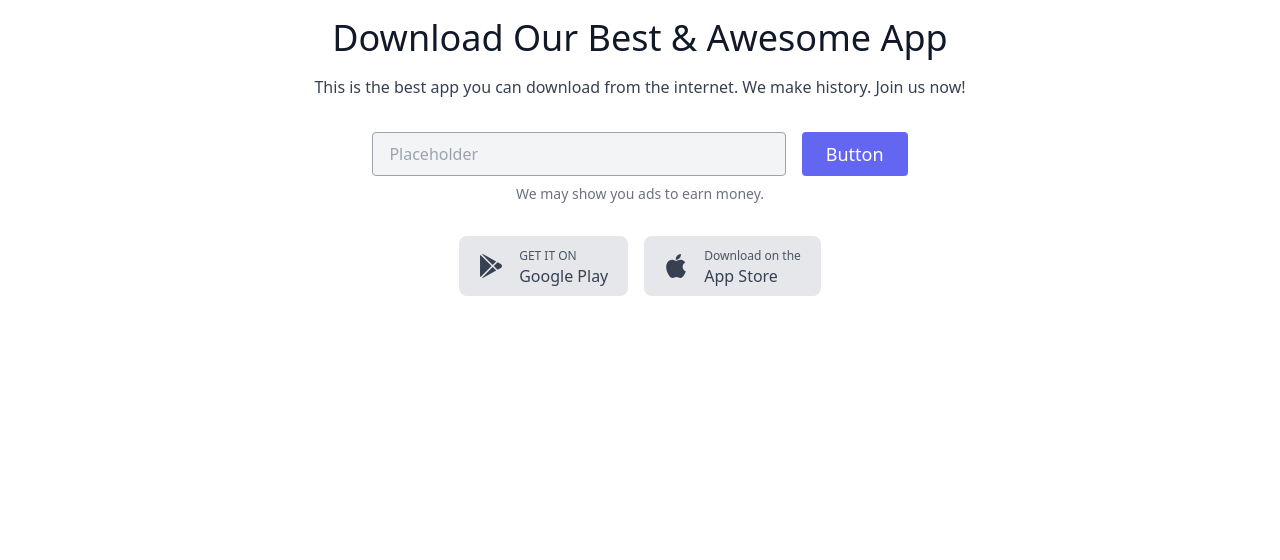
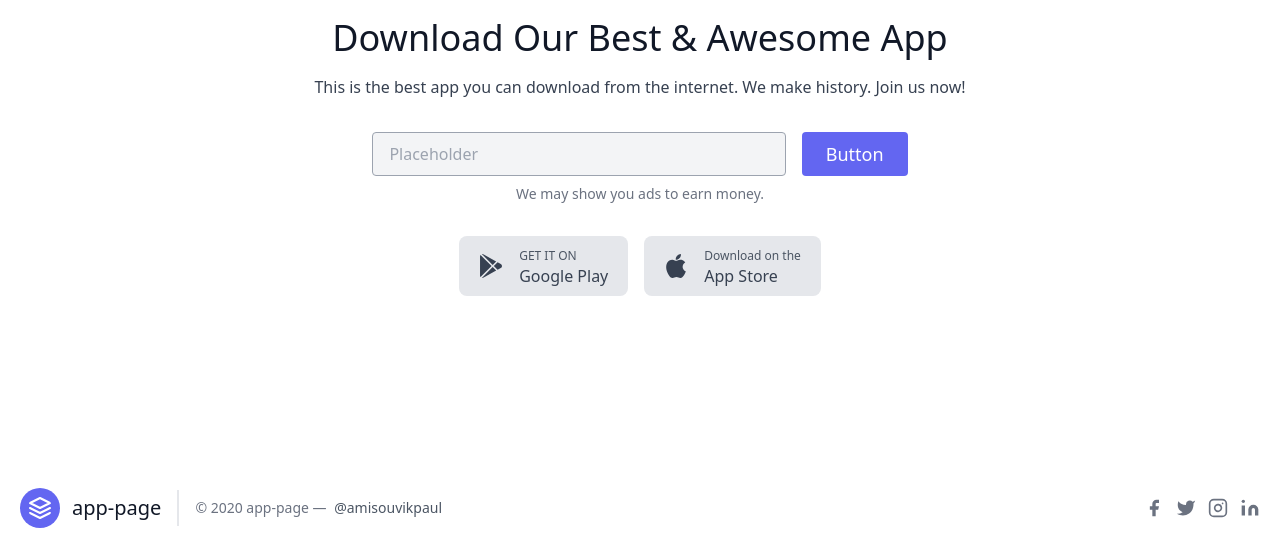
Before and after one commit to rahul-singha/app-page, a plain HTML site: page index.html in a window 1280 px wide. Shown: the part 508-1068 px from the top of the page. Before the commit the page ends 964 px from the top, so only its background shows below. Drawn offline with nearby package versions, Linux system fonts and the light colour scheme.

```diff
--- a/index.html
+++ b/index.html
@@ -67,5 +67,43 @@
   </div>
 </section>
 
+<footer class="text-gray-700 body-font">
+  <div class="container px-5 py-8 mx-auto flex items-center sm:flex-row flex-col">
+    <a class="flex title-font font-medium items-center md:justify-start justify-center text-gray-900">
+      <svg xmlns="http://www.w3.org/2000/svg" fill="none" stroke="currentColor" stroke-linecap="round" stroke-linejoin="round" stroke-width="2" class="w-10 h-10 text-white p-2 bg-indigo-500 rounded-full" viewBox="0 0 24 24">
+        <path d="M12 2L2 7l10 5 10-5-10-5zM2 17l10 5 10-5M2 12l10 5 10-5"></path>
+      </svg>
+      <span class="ml-3 text-xl">app-page</span>
+    </a>
+    <p class="text-sm text-gray-500 sm:ml-4 sm:pl-4 sm:border-l-2 sm:border-gray-200 sm:py-2 sm:mt-0 mt-4">© 2020 app-page —
+      <a href="https://twitter.com/knyttneve" class="text-gray-600 ml-1" rel="noopener noreferrer" target="_blank">@amisouvikpaul</a>
+    </p>
+    <span class="inline-flex sm:ml-auto sm:mt-0 mt-4 justify-center sm:justify-start">
+      <a class="text-gray-500">
+        <svg fill="currentColor" stroke-linecap="round" stroke-linejoin="round" stroke-width="2" class="w-5 h-5" viewBox="0 0 24 24">
+          <path d="M18 2h-3a5 5 0 00-5 5v3H7v4h3v8h4v-8h3l1-4h-4V7a1 1 0 011-1h3z"></path>
+        </svg>
+      </a>
+      <a class="ml-3 text-gray-500">
+        <svg fill="currentColor" stroke-linecap="round" stroke-linejoin="round" stroke-width="2" class="w-5 h-5" viewBox="0 0 24 24">
+          <path d="M23 3a10.9 10.9 0 01-3.14 1.53 4.48 4.48 0 00-7.86 3v1A10.66 10.66 0 013 4s-4 9 5 13a11.64 11.64 0 01-7 2c9 5 20 0 20-11.5a4.5 4.5 0 00-.08-.83A7.72 7.72 0 0023 3z"></path>
+        </svg>
+      </a>
+      <a class="ml-3 text-gray-500">
+        <svg fill="none" stroke="currentColor" stroke-linecap="round" stroke-linejoin="round" stroke-width="2" class="w-5 h-5" viewBox="0 0 24 24">
+          <rect width="20" height="20" x="2" y="2" rx="5" ry="5"></rect>
+          <path d="M16 11.37A4 4 0 1112.63 8 4 4 0 0116 11.37zm1.5-4.87h.01"></path>
+        </svg>
+      </a>
+      <a class="ml-3 text-gray-500">
+        <svg fill="currentColor" stroke="currentColor" stroke-linecap="round" stroke-linejoin="round" stroke-width="0" class="w-5 h-5" viewBox="0 0 24 24">
+          <path stroke="none" d="M16 8a6 6 0 016 6v7h-4v-7a2 2 0 00-2-2 2 2 0 00-2 2v7h-4v-7a6 6 0 016-6zM2 9h4v12H2z"></path>
+          <circle cx="4" cy="4" r="2" stroke="none"></circle>
+        </svg>
+      </a>
+    </span>
+  </div>
+</footer>
+
 </body>
 </html>
```
Also changed, not shown: 1 other file.
